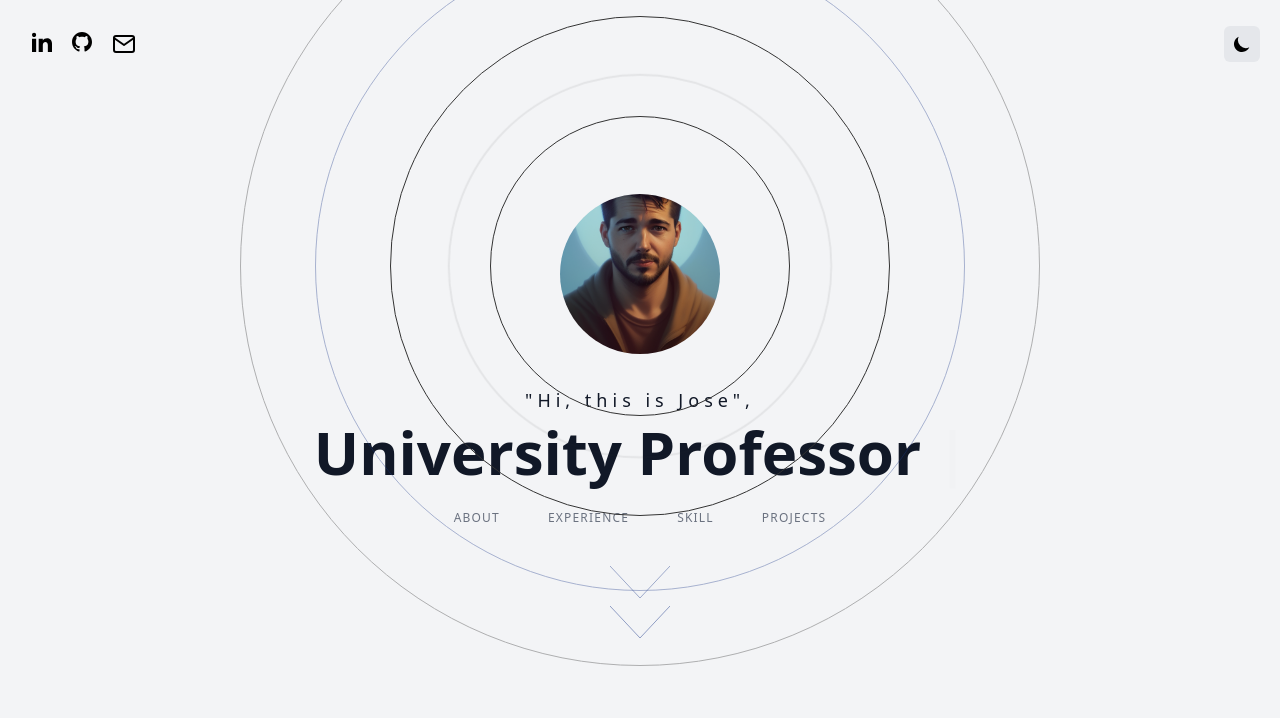
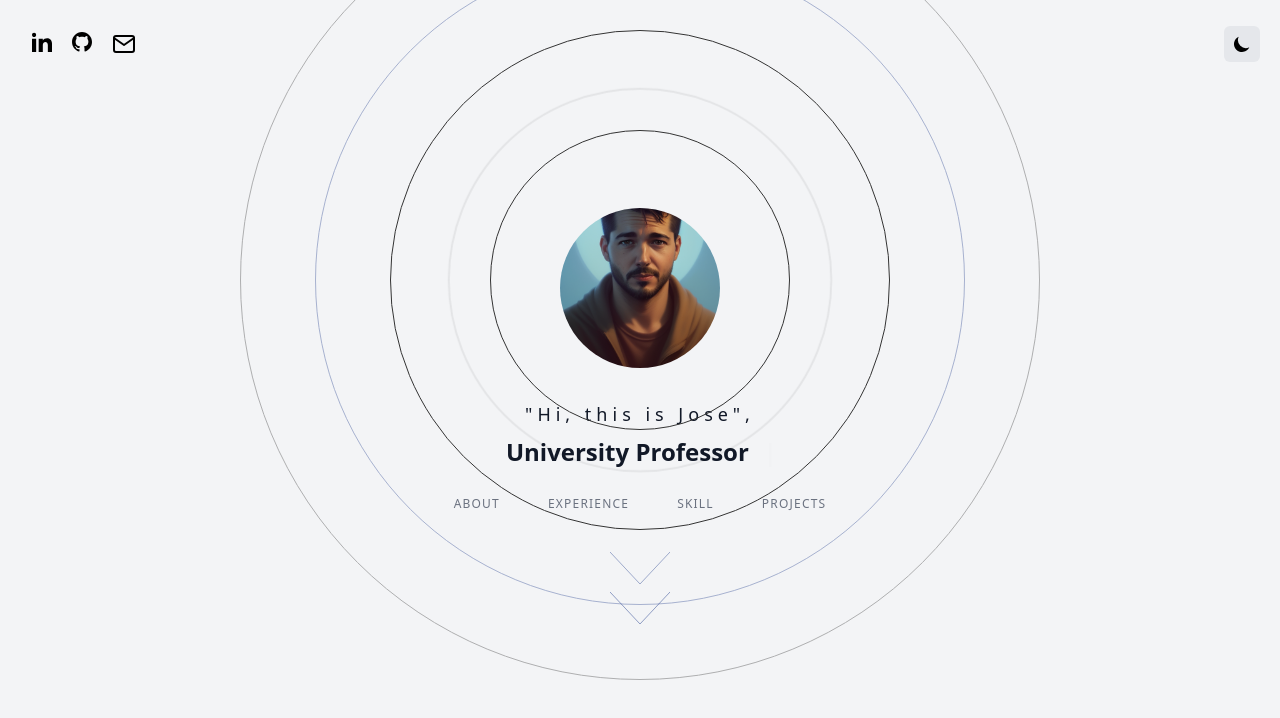
Before and after one commit to jmdc89/NextJSPortfoliov2, a Next.js app: page / in a window 1280 px wide. Shown: the top 718 px of the page. Built offline with nearby package versions, Linux system fonts and the light colour scheme.

Commit message:
Update Hero.js
text-size

```diff
--- a/sections/Hero.js
+++ b/sections/Hero.js
@@ -40,7 +40,7 @@ const Hero = () => {
       />
       <div>
         <h2 className="text-lg dark:text-gray-500 text-gray-900 pb-2 px-5 tracking-[5px]">"Hi, this is Jose",</h2>
-        <h1 className="text-2xl lg:text-6xl font-semibold px-10">
+        <h1 className="text-2xl font-semibold px-10">
           <span className="mr-3 text-gray-900 dark:text-gray-500">{text}</span>
           <Cursor cursorColor="gray" />
         </h1>
```
